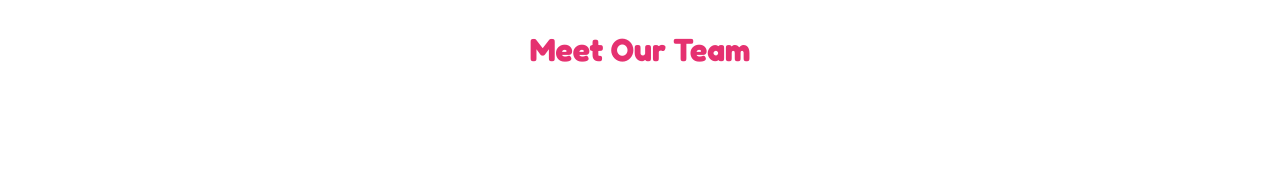
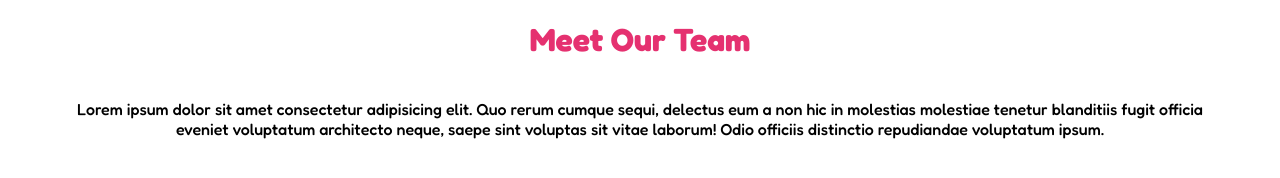
Before and after one commit to nicolozibra1/html-css-float-cards, a plain HTML site: page index.html in a window 1280 px wide. Drawn offline with Linux system fonts and the light colour scheme.

Commit message:
add-main-p

```diff
--- a/css/style.css
+++ b/css/style.css
@@ -15,8 +15,14 @@
 }
 
 h1{
-    padding: 30px;
+    padding: 20px;
     text-align: center;
     color: var(--title);
     font-family: 'Fredoka', sans-serif;
 }
+
+p{
+    padding: 20px;;
+    text-align: center;
+    font-family: 'Fredoka', sans-serif;
+}
--- a/index.html
+++ b/index.html
@@ -18,7 +18,7 @@
         </header>
 
         <main>
-            <p></p>
+            <p>Lorem ipsum dolor sit amet consectetur adipisicing elit. Quo rerum cumque sequi, delectus eum a non hic in molestias molestiae tenetur blanditiis fugit officia eveniet voluptatum architecto neque, saepe sint voluptas sit vitae laborum! Odio officiis distinctio repudiandae voluptatum ipsum.</p>
             <section class="cards-container">
                 <article class="card1">
                     <h2></h2>
```
